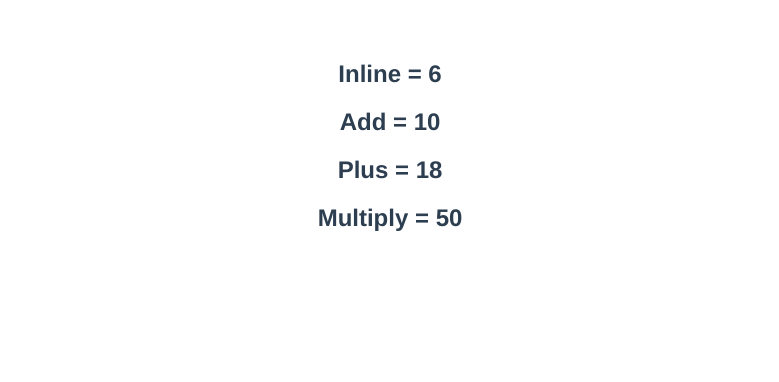
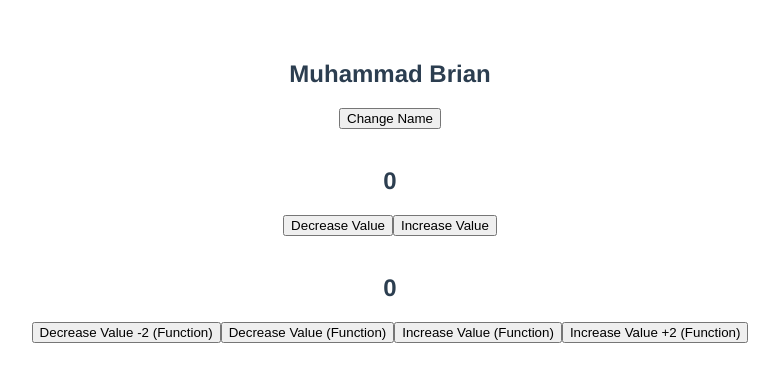
Before and after one commit to mbrianwebsite/learn-vuejs3, a Vue app in the folder hello-world/: page / in a window 1280 px wide. Shown: the top 382 px of the page, without its empty margins (250-1029 px from the left). Built offline with nearby package versions, Linux system fonts and the light colour scheme.

Commit message:
Event Handling

```diff
--- a/hello-world/src/App.vue
+++ b/hello-world/src/App.vue
@@ -1,10 +1,24 @@
 <template>
   <!-- <img alt="Vue logo" src="./assets/logo.png"> -->
   <!-- <HelloWorld msg="Welcome to Your Vue.js App"/> -->
-  <h2>Inline = {{ 1 + 2 + 3 }}</h2>
-  <h2>Add = {{ add() }}</h2>
-  <h2>Plus = {{ plus(5, 6, 7) }}</h2>
-  <h2>Multiply = {{ multiply(10) }}</h2>
+  <h2>{{ name }}</h2>
+  <div>
+    <button v-on:click="name = 'Ivan Haris'">Change Name</button>
+  </div>
+  <br />
+  <h2>{{ count }}</h2>
+  <div>
+    <button v-on:click="count = count - 1">Decrease Value</button>
+    <button v-on:click="count = count + 1">Increase Value</button>
+  </div>
+  <br />
+  <h2>{{ number }}</h2>
+  <div>
+    <button v-on:click="decrement2(2)">Decrease Value -2 (Function)</button>
+    <button v-on:click="decrement()">Decrease Value (Function)</button>
+    <button v-on:click="increment()">Increase Value (Function)</button>
+    <button v-on:click="increment2(2)">Increase Value +2 (Function)</button>
+  </div>
 </template>
 
 <script>
@@ -14,18 +28,23 @@ export default {
   name: "App",
   data() {
     return {
-      baseMultiplier: 5,
+      name: "Muhammad Brian",
+      count: 0,
+      number: 0,
     };
   },
   methods: {
-    add() {
-      return 2 + 3 + 5;
+    increment() {
+      this.number += 1;
     },
-    plus(a, b, c) {
-      return a + b + c;
+    decrement() {
+      this.number -= 1;
     },
-    multiply(number) {
-      return number * this.baseMultiplier;
+    increment2(num) {
+      this.number += num;
+    },
+    decrement2(num) {
+      this.number -= num;
     },
   },
 };
```
